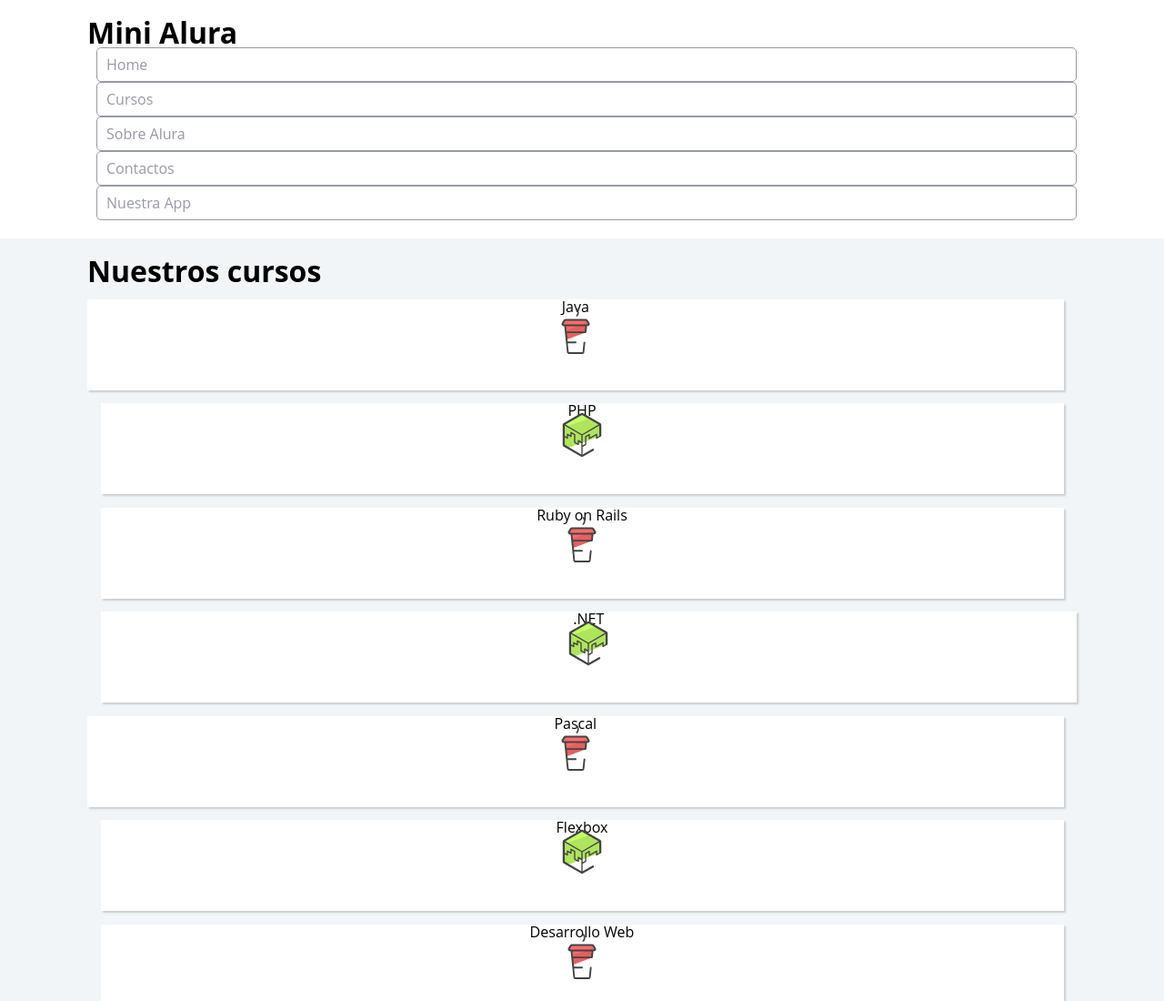
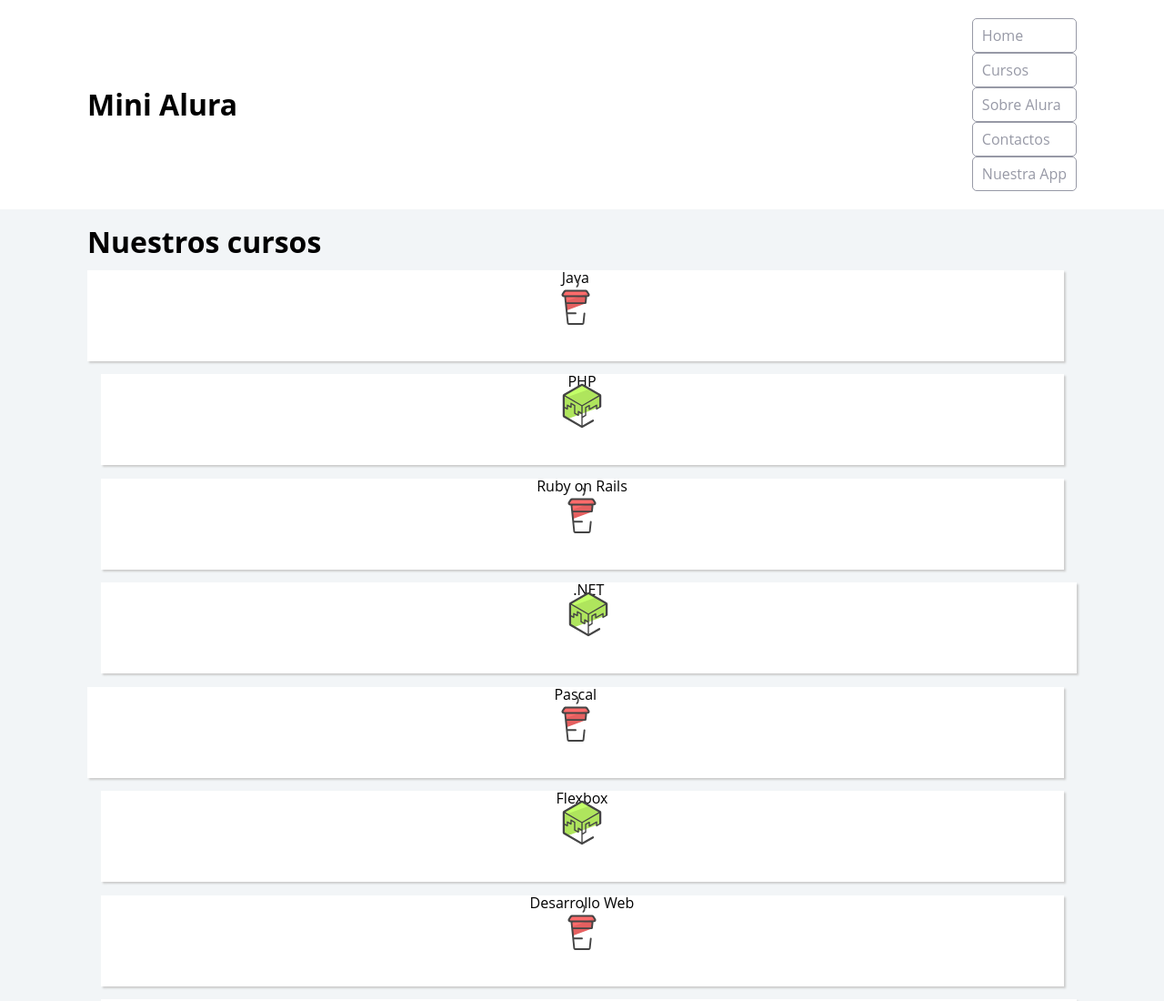
Before and after one commit to AxMar1221/flexbox-alura, a plain HTML site: page index.html in a window 1280 px wide. Shown: the top 1100 px of the page at 91% size. Drawn offline with Linux system fonts and the light colour scheme.

Commit message:
add link flexbox.css

```diff
--- a/index.html
+++ b/index.html
@@ -7,6 +7,7 @@
     <meta name="viewport" content="width=device-width, initial-scale=1.0">
     <link rel="stylesheet" href="css/reset.css">
     <link rel="stylesheet" href="css/styles.css">
+    <link rel="stylesheet" href="css/flexbox.css">
     <title>Mini Alura | Cursos online</title>
 </head>
 
```
